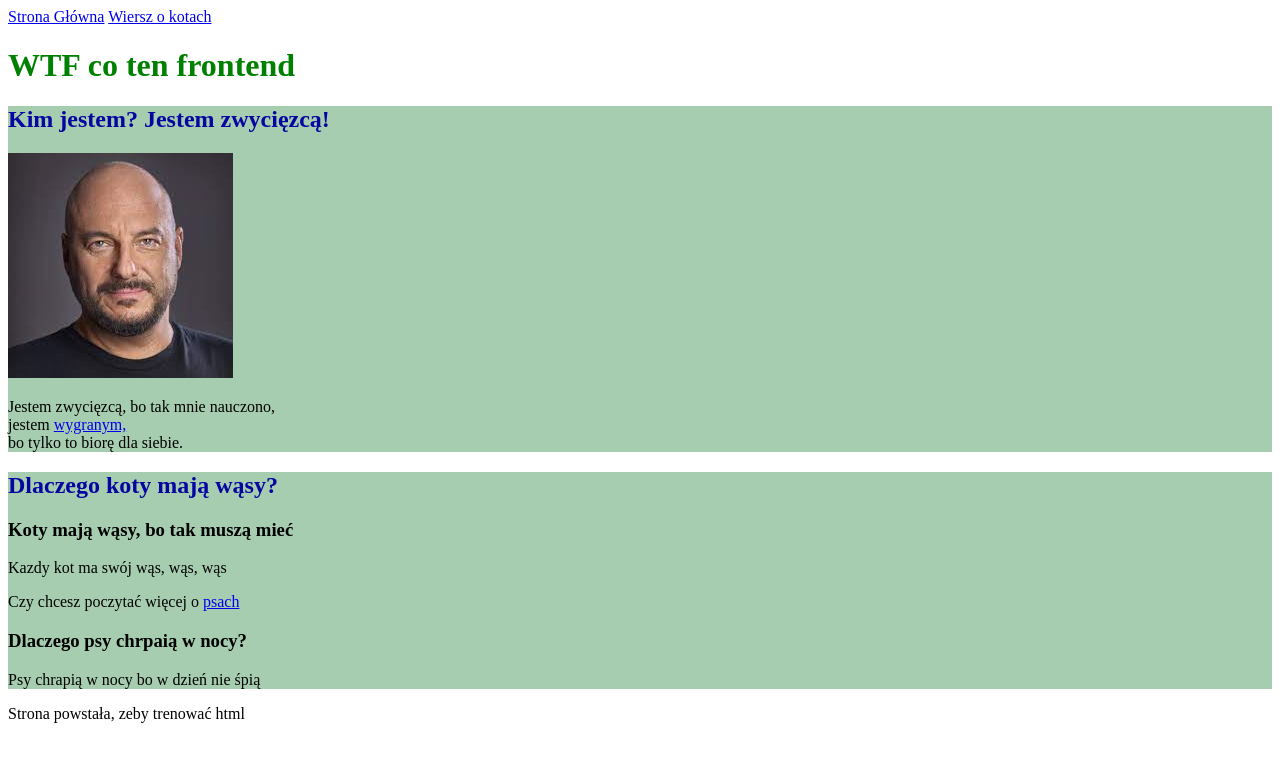
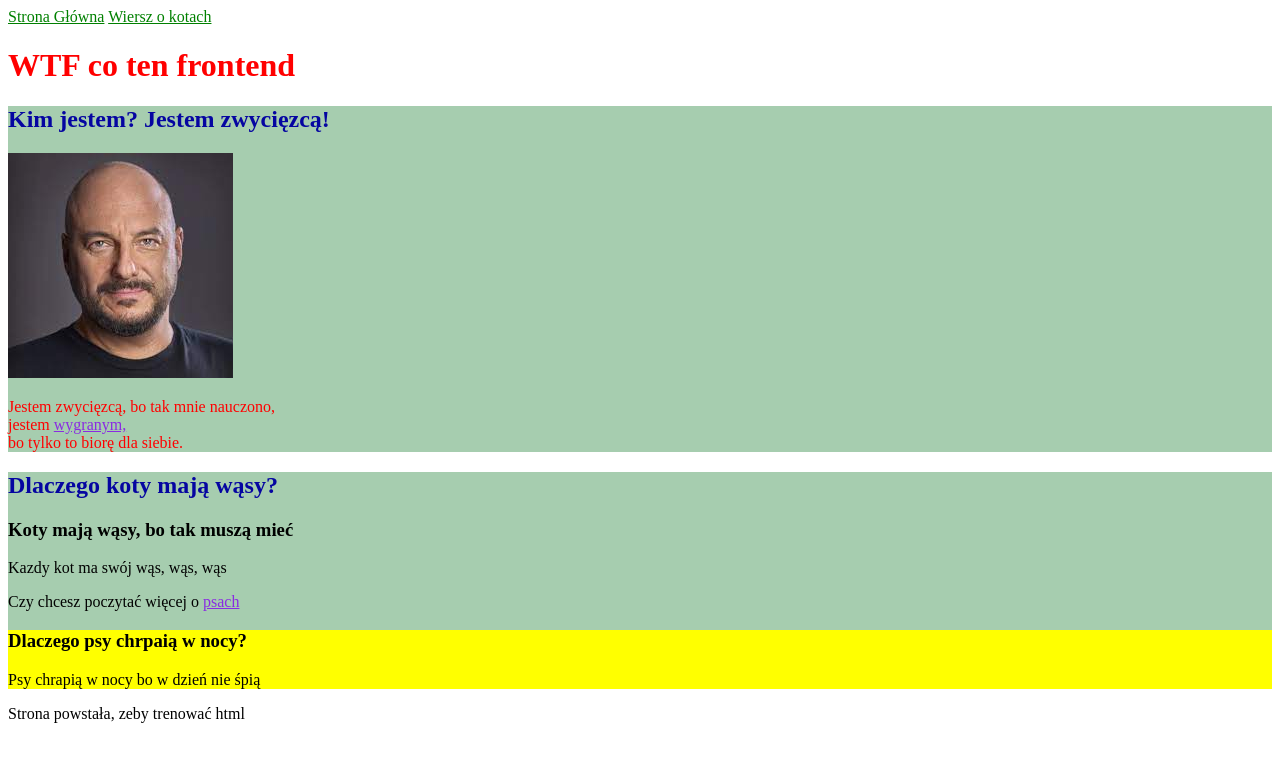
Before and after one commit to PiotrEf/HOMEPAGE, a plain HTML site: page index.html in a window 1280 px wide. Drawn offline with Linux system fonts and the light colour scheme.

Commit message:
Fun with styles

```diff
--- a/index.html
+++ b/index.html
@@ -16,19 +16,19 @@
 	</header>
 	<main>
 		<header>
-			<h1> WTF co ten frontend </h1>
+			<h1 class="czerwony"> WTF co ten frontend </h1>
 		</header>
 		<section>
 			<h2> Kim jestem? Jestem zwycięzcą! </h2>
 			<img src="gasowski.jpg"/>
-			<p>
+			<p class="czerwony">
 				Jestem zwycięzcą, bo tak mnie nauczono, <br> jestem <a
 					href="https://www.blasty.pl/upload/images/large/2018/10/kurla-pioter_2018-10-20_12-50-22.jpg"
 					target="_blank"> wygranym, </a> <br> bo tylko to biorę dla siebie. </p>
 		</section>
 		<section>
 			<h2> Dlaczego koty mają wąsy? </h2>
-			<article>
+			<article class="article">
 				<h3> Koty mają wąsy, bo tak muszą mieć</h3>
 				<p>
 					Kazdy kot ma swój wąs, wąs, wąs </p>
--- a/style.css
+++ b/style.css
@@ -9,3 +9,21 @@ h2 {
 section {
 	background: rgb(166, 205, 175);
 }
+.czerwony {
+	color: red
+}
+#psy {
+	background: yellow
+}
+
+a {
+	color:green
+}
+
+section a {
+	color:blueviolet
+}
+
+.article a {
+	color:white
+}
```
